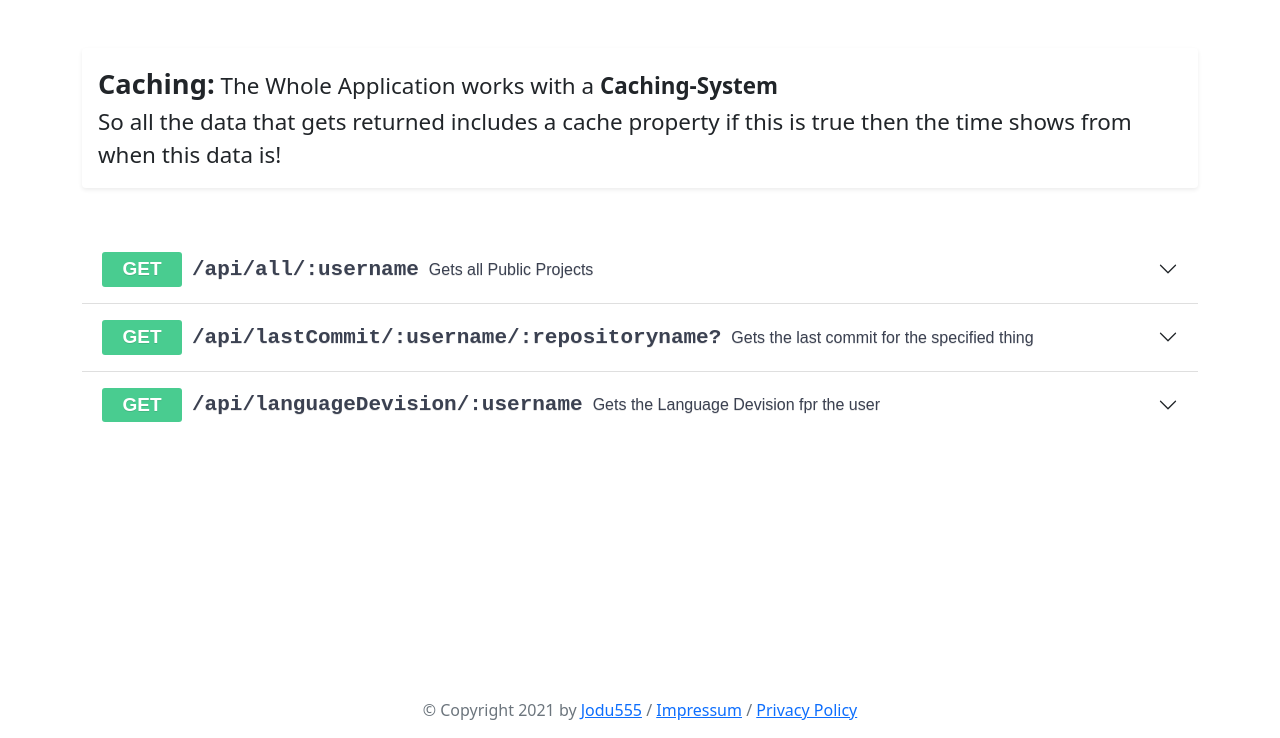
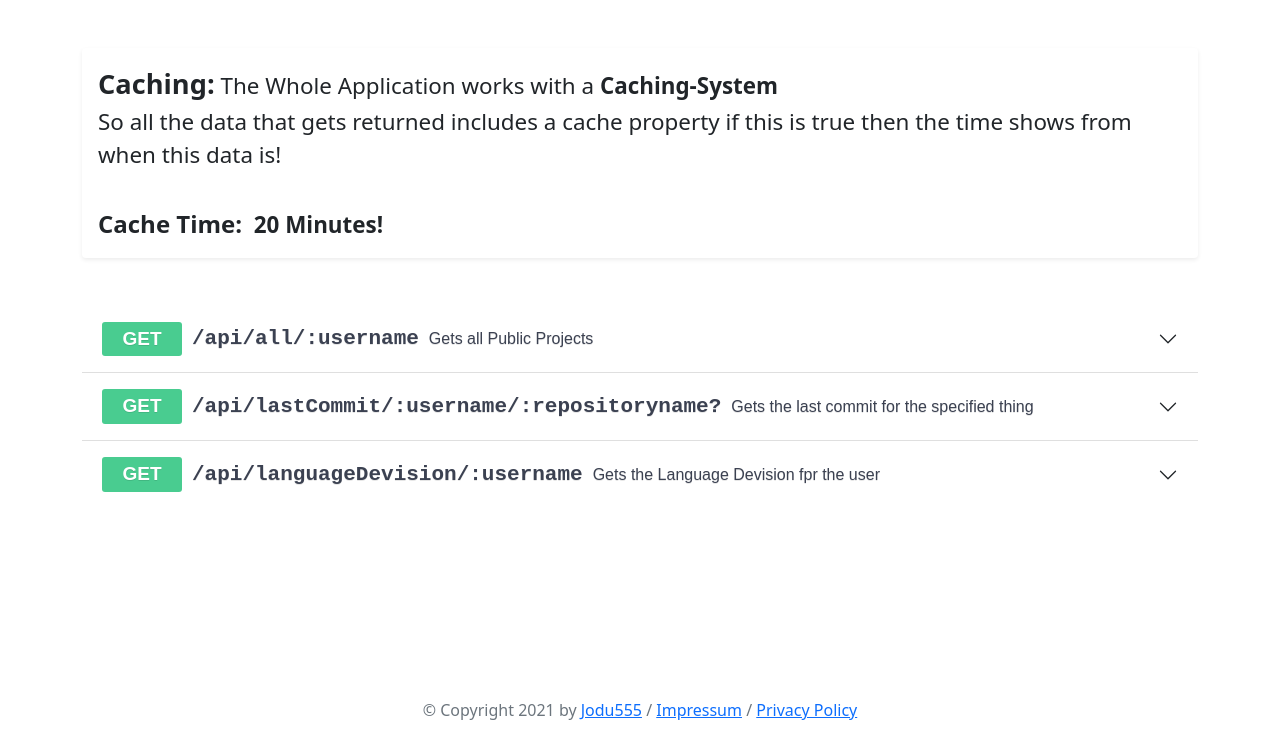
Before and after one commit to Jodu555/github-information-api, a website: page documentation.html in a window 1280 px wide. Shown: the part 62-800 px from the top of the page. Drawn offline with nearby package versions, Linux system fonts and the light colour scheme.

Commit message:
Showed the caching time in the callout

```diff
--- a/documentation.html
+++ b/documentation.html
@@ -82,6 +82,8 @@
 					So all the data that gets returned includes a cache property if this is true then the time
 					shows from when this data is!
 					<br />
+					<br />
+					<strong><span style="font-size: 3vmin">Cache Time:</span>&nbsp;&nbsp;20 Minutes!</strong>
 				</div>
 				<div class="accordion accordion-flush" id="methods"></div>
 			</div>
```
